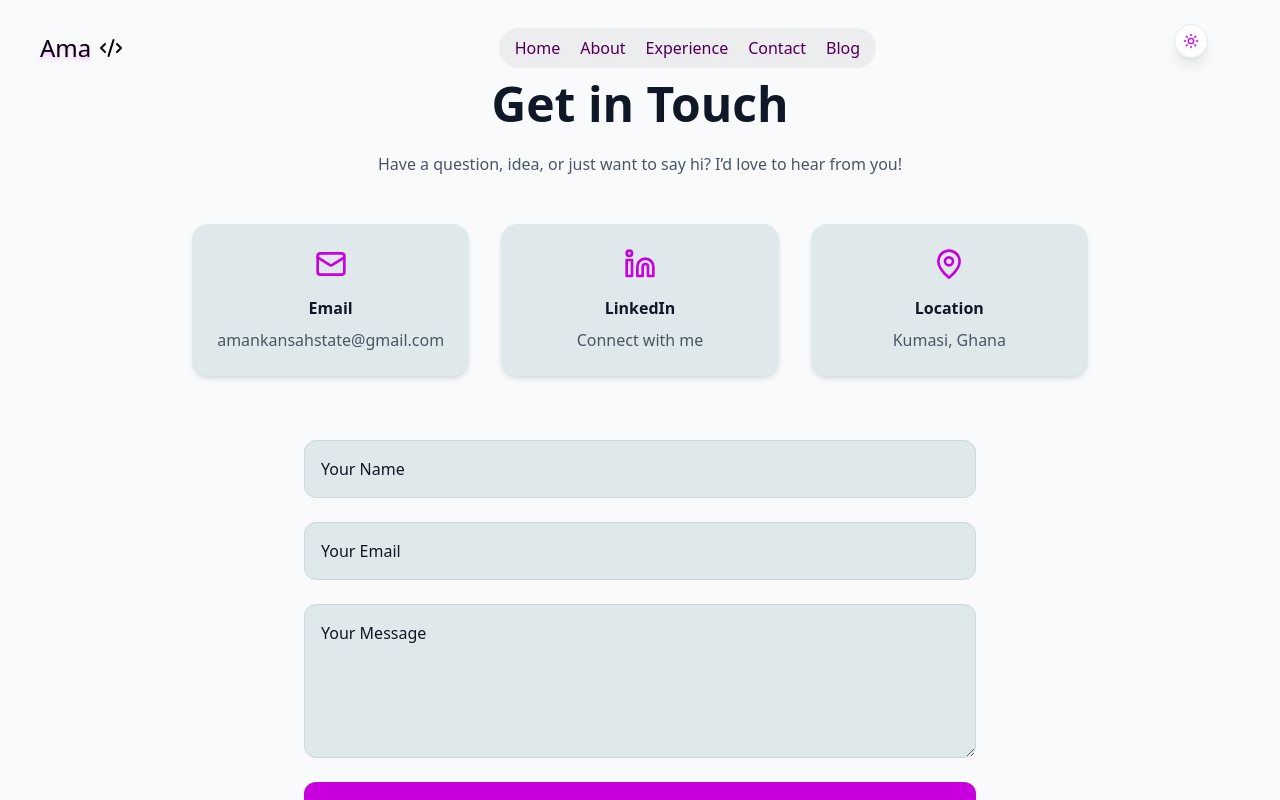
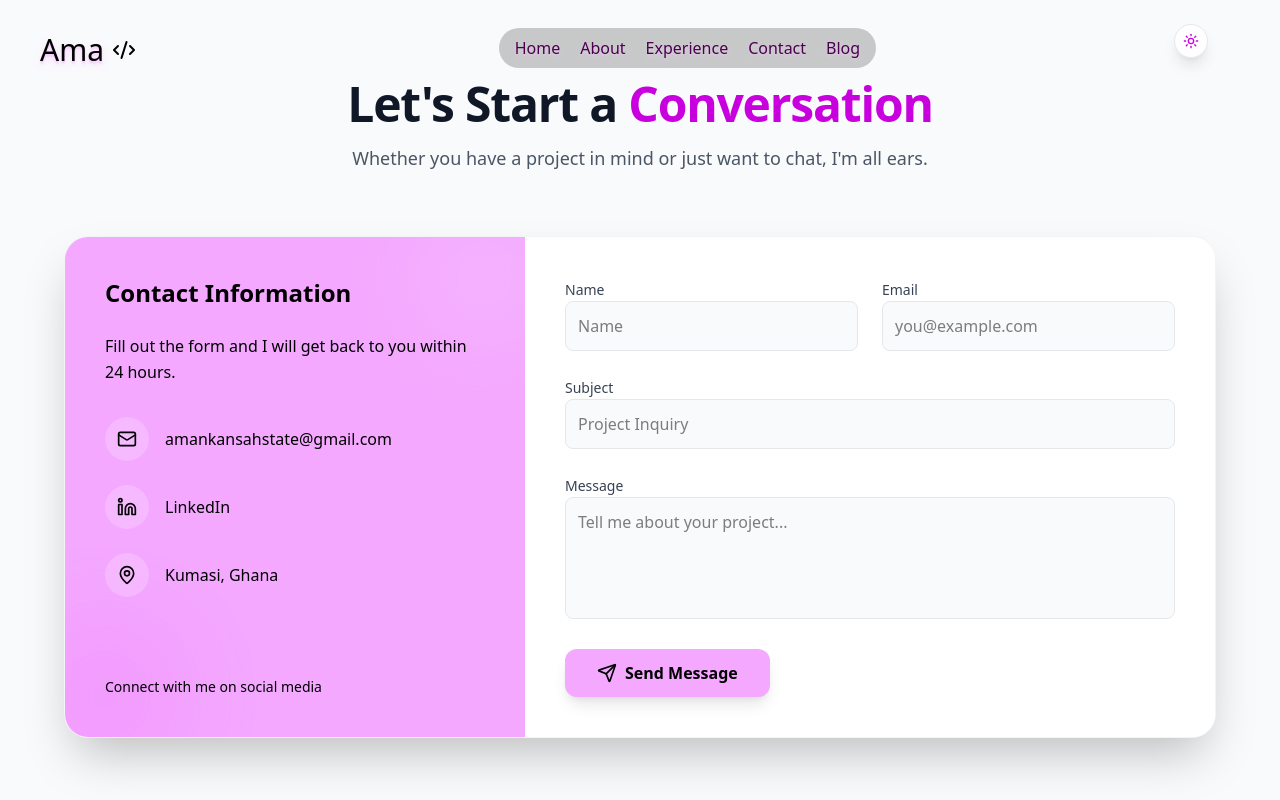
Before and after one commit to Ama-Nkansah/Personal_Website, a React (Vite) app in the folder frontend/: page /contact in a window 1280 px wide. Built offline with nearby package versions, Linux system fonts and the light colour scheme; a web font is replaced by a local one.

Commit message:
contact section is and blog done

```diff
--- a/frontend/src/App.jsx
+++ b/frontend/src/App.jsx
@@ -8,6 +8,7 @@ import {NotFound} from "./pages/NotFound";
 import { Navbar } from "./components/common/menu";
 import { ThemeToggle } from "./components/home/ThemeToggle";
 import {Logo} from "./components/common/my-logo";
+import { Blog } from "./pages/Blog";
 
 function App() {
   return (
@@ -31,6 +32,7 @@ function App() {
         <Route path="/about" element={<About />} />
         <Route path="/experience" element={<Stack />} />
         <Route path="/contact" element={<Contact />} />
+        <Route path="/blog" element={<Blog />} />
       </Routes>
       <div className="py-2 text-center text-sm dark:bg-fuchsia-900/30">
           <Footer />
--- a/frontend/src/components/common/menu.jsx
+++ b/frontend/src/components/common/menu.jsx
@@ -20,7 +20,7 @@ export const Navbar = () => {
       <div className="relative">
         <nav
           className={cn(
-            "z-10 top-7 left-1/3 translate-x-18 fixed md:flex items-center gap-5 rounded-full py-2 px-4 backdrop-blur-md bg-black/5 text-black dark:bg-fuchsia-200 transition-all duration-300 border-zinc-500 hidden"
+            "z-80 top-7 left-1/3 translate-x-18 fixed md:flex items-center gap-5 rounded-full py-2 px-4 backdrop-blur-md bg-black/20 text-black dark:bg-fuchsia-200 transition-all duration-300 border-zinc-500 hidden"
           )}
         >
           {navlinks.map((link) => (
--- a/frontend/src/components/common/my-logo.jsx
+++ b/frontend/src/components/common/my-logo.jsx
@@ -6,7 +6,7 @@ export const Logo = () => {
     <div className="fixed top-6 left-6 md:top-8 md:left-10">
       <Link to="/" className="flex items-center dark:text-fuchsia-200">
           <span
-            className="text-xl md:text-2xl text-glow text-foreground stroke-black text-shadow-lg/20 text-shadow-fuchsia-400 dark:text-shadow-none"
+            className="text-xl md:text-3xl text-glow text-foreground stroke-black text-shadow-lg/20 text-shadow-fuchsia-400 dark:text-shadow-none"
             style={{ fontFamily: "Rubik Bubbles, system-ui", fontStyle: "normal" }}
           >
             Ama
--- a/frontend/src/pages/Contact.jsx
+++ b/frontend/src/pages/Contact.jsx
@@ -1,99 +1,183 @@
+import { useState, useRef } from "react";
 import { motion } from "framer-motion";
-import { Mail, MapPin, Linkedin } from "lucide-react";
+import emailjs from "@emailjs/browser";
+import { Mail, MapPin, Linkedin, Send, Loader2, CheckCircle2 } from "lucide-react";
 
 export default function Contact() {
+  const formRef = useRef();
+  const [loading, setLoading] = useState(false);
+  const [success, setSuccess] = useState(false);
+  const [error, setError] = useState(false);
+
+  const sendEmail = (e) => {
+    e.preventDefault();
+    setLoading(true);
+    setError(false);
+
+    // 🔴 REPLACE THESE STRINGS WITH YOUR ACTUAL EMAILJS KEYS (Instructions below)
+    emailjs
+      .sendForm(
+        "YOUR_SERVICE_ID",
+        "YOUR_TEMPLATE_ID",
+        formRef.current,
+        "YOUR_PUBLIC_KEY"
+      )
+      .then(
+        (result) => {
+          setLoading(false);
+          setSuccess(true);
+          e.target.reset(); // Clear the form
+          setTimeout(() => setSuccess(false), 5000); // Reset success message after 5s
+        },
+        (error) => {
+          setLoading(false);
+          setError(true);
+          console.error(error.text);
+        }
+      );
+  };
+
   return (
-    <section
-      id="contact"
-      className="py-20 px-6 md:px-16 bg-gray-50 dark:bg-[#2b3336]"
+    <section id="contact" className="py-20 px-6 md:px-12 bg-gray-50 dark:bg-gray-950 transition-colors duration-300">
+      <div className="max-w-6xl mx-auto">
+
+        {/* Header */}
+        <div className="text-center mb-16">
+          <motion.h2
+            initial={{ opacity: 0, y: 20 }}
+            whileInView={{ opacity: 1, y: 0 }}
+            transition={{ duration: 0.5 }}
+            className="text-4xl md:text-5xl font-bold text-gray-900 dark:text-white tracking-tight"
           >
-      <div className="max-w-4xl mx-auto text-center">
-        <motion.h2
-          initial={{ opacity: 0, y: 30 }}
-          whileInView={{ opacity: 1, y: 0 }}
-          transition={{ duration: 0.6 }}
-          className="text-3xl md:text-5xl font-bold mb-6 text-gray-900 dark:text-white"
-        >
-          Get in Touch
+            Let's Start a <span className="text-fuchsia-600 dark:text-fuchsia-400">Conversation</span>
           </motion.h2>
+          <p className="mt-4 text-gray-600 dark:text-gray-400 text-lg">
+            Whether you have a project in mind or just want to chat, I'm all ears.
+          </p>
+        </div>
 
-        <p className="text-gray-600 dark:text-gray-300 mb-12">
-          Have a question, idea, or just want to say hi? I’d love to hear from
-          you!
+        <div className="grid md:grid-cols-5 gap-0 shadow-2xl rounded-3xl overflow-hidden bg-white dark:bg-gray-900 border border-gray-100 dark:border-gray-800">
+
+          {/* --- LEFT SIDE: Contact Info (Captivating Visual) --- */}
+          <div className="md:col-span-2 bg-fuchsia-300 p-10 flex flex-col justify-between relative overflow-hidden">
+            {/* Decorative circles */}
+            <div className="absolute top-0 right-0 -mt-10 -mr-10 w-40 h-40 bg-white opacity-10 rounded-full blur-2xl"></div>
+            <div className="absolute bottom-0 left-0 -mb-10 -ml-10 w-40 h-40 bg-fuchsia-400 opacity-20 rounded-full blur-2xl"></div>
+
+            <div className="relative z-10">
+              <h3 className="text-2xl text-black font-bold mb-6">Contact Information</h3>
+              <p className="text-black mb-8 leading-relaxed">
+                Fill out the form and I will get back to you within 24 hours.
               </p>
 
-        {/* Contact Cards */}
-        <div className="grid md:grid-cols-3 gap-8">
-          <motion.div
-            whileHover={{ scale: 1.05 }}
-            className="flex flex-col items-center bg-[#dfe9ec] dark:bg-[#353c3e] p-6 rounded-2xl shadow-md"
-          >
-            <Mail className="h-8 w-8 text-fuchsia-600 dark:text-fuchsia-400 mb-4" />
-            <h3 className="font-semibold text-gray-900 dark:text-white">Email</h3>
-            <a
-              href="mailto:amankansahstate@gmail.com"
-              className="text-gray-600 dark:text-gray-300 mt-2 hover:text-fuchsia-600 dark:hover:text-fuchsia-400"
-            >
-              amankansahstate@gmail.com
-            </a>
-          </motion.div>
-
-          <motion.div
-            whileHover={{ scale: 1.05 }}
-            className="flex flex-col items-center bg-[#dfe9ec] dark:bg-[#353c3e] p-6 rounded-2xl shadow-md"
-          >
-            <Linkedin className="h-8 w-8 text-fuchsia-600 dark:text-fuchsia-400 mb-4" />
-            <h3 className="font-semibold text-gray-900 dark:text-white">LinkedIn</h3>
-            <a
-              href="https://www.linkedin.com/in/amankansah" // replace with your LinkedIn
-              target="_blank"
-              rel="noopener noreferrer"
-              className="text-gray-600 dark:text-gray-300 mt-2 hover:text-fuchsia-600 dark:hover:text-fuchsia-400"
-            >
-              Connect with me
-            </a>
-          </motion.div>
-
-          <motion.div
-            whileHover={{ scale: 1.05 }}
-            className="flex flex-col items-center bg-[#dfe9ec] dark:bg-[#353c3e] p-6 rounded-2xl shadow-md"
-          >
-            <MapPin className="h-8 w-8 text-fuchsia-600 dark:text-fuchsia-400 mb-4" />
-            <h3 className="font-semibold text-gray-900 dark:text-white">Location</h3>
-            <p className="text-gray-600 dark:text-gray-300 mt-2">Kumasi, Ghana</p>
-          </motion.div>
+              <div className="space-y-6 text-black">
+                <div className="flex items-center gap-4">
+                  <div className="p-3 bg-white/20 backdrop-blur-md rounded-full">
+                    <Mail className="w-5 h-5" />
+                  </div>
+                  <span>amankansahstate@gmail.com</span>
                 </div>
 
-        <motion.form
-          initial={{ opacity: 0, y: 30 }}
-          whileInView={{ opacity: 1, y: 0 }}
-          transition={{ duration: 0.6, delay: 0.2 }}
-          action="/contact"
-          method="POST"
-          className="mt-16 grid gap-6 max-w-2xl mx-auto"
-        >
+                <div className="flex items-center gap-4">
+                  <div className="p-3 bg-white/20 backdrop-blur-md rounded-full">
+                    <Linkedin className="w-5 h-5" />
+                  </div>
+                  <a href="https://linkedin.com/in/amankansah" target="_blank" className="hover:underline">LinkedIn</a>
+                </div>
+
+                <div className="flex items-center gap-4">
+                  <div className="p-3 bg-white/20 backdrop-blur-md rounded-full">
+                    <MapPin className="w-5 h-5" />
+                  </div>
+                  <span>Kumasi, Ghana</span>
+                </div>
+              </div>
+            </div>
+
+            {/* Social Links Footer */}
+            <div className="mt-12 relative z-10">
+              <p className="text-sm text-black">Connect with me on social media</p>
+            </div>
+          </div>
+
+          {/* --- RIGHT SIDE: The Functional Form --- */}
+          <div className="md:col-span-3 p-10 bg-white dark:bg-gray-900">
+             <form ref={formRef} onSubmit={sendEmail} className="space-y-6">
+
+                <div className="grid md:grid-cols-2 gap-6">
+                  <div className="space-y-2">
+                    <label className="text-sm font-medium text-gray-700 dark:text-gray-300">Name</label>
                     <input
                       type="text"
-            placeholder="Your Name"
-            className="placeholder-gray-900 dark:placeholder-gray-100 p-4 rounded-xl border border-gray-300 dark:border-gray-600 bg-[#dfe9ec] dark:bg-[#353c3e] dark:text-white focus:outline-none focus:ring-2 focus:ring-fuchsia-500"
+                      name="user_name"
+                      required
+                      className="w-full p-3 rounded-lg bg-gray-50 dark:bg-gray-800 border border-gray-200 dark:border-gray-700 focus:outline-none focus:ring-2 focus:ring-fuchsia-500 transition-all dark:text-white"
+                      placeholder="Name"
                     />
+                  </div>
+                  <div className="space-y-2">
+                    <label className="text-sm font-medium text-gray-700 dark:text-gray-300">Email</label>
                     <input
                       type="email"
-            placeholder="Your Email"
-            className="placeholder-gray-900 dark:placeholder-gray-100 p-4 rounded-xl border border-gray-300 dark:border-gray-600 bg-[#dfe9ec] dark:bg-[#353c3e] dark:text-white focus:outline-none focus:ring-2 focus:ring-fuchsia-500"
+                      name="user_email"
+                      required
+                      className="w-full p-3 rounded-lg bg-gray-50 dark:bg-gray-800 border border-gray-200 dark:border-gray-700 focus:outline-none focus:ring-2 focus:ring-fuchsia-500 transition-all dark:text-white"
+                      placeholder="you@example.com"
                     />
+                  </div>
+                </div>
+
+                <div className="space-y-2">
+                  <label className="text-sm font-medium text-gray-700 dark:text-gray-300">Subject</label>
+                  <input
+                    type="text"
+                    name="subject"
+                    required
+                    className="w-full p-3 rounded-lg bg-gray-50 dark:bg-gray-800 border border-gray-200 dark:border-gray-700 focus:outline-none focus:ring-2 focus:ring-fuchsia-500 transition-all dark:text-white"
+                    placeholder="Project Inquiry"
+                  />
+                </div>
+
+                <div className="space-y-2">
+                  <label className="text-sm font-medium text-gray-700 dark:text-gray-300">Message</label>
                   <textarea
-            rows="5"
-            placeholder="Your Message"
-            className="placeholder-gray-900 dark:placeholder-gray-100 p-4 rounded-xl border border-gray-300 dark:border-gray-600 bg-[#dfe9ec] dark:bg-[#353c3e] dark:text-white focus:outline-none focus:ring-2 focus:ring-fuchsia-500"
+                    name="message" // Required for EmailJS
+                    rows="4"
+                    required
+                    className="w-full p-3 rounded-lg bg-gray-50 dark:bg-gray-800 border border-gray-200 dark:border-gray-700 focus:outline-none focus:ring-2 focus:ring-fuchsia-500 transition-all dark:text-white resize-none"
+                    placeholder="Tell me about your project..."
                   ></textarea>
+                </div>
+
                 <button
                   type="submit"
-            className="w-full py-4 rounded-xl bg-fuchsia-600 text-white font-semibold hover:bg-fuchsia-700 transition duration-300 shadow-md"
+                  disabled={loading}
+                  className="w-full md:w-auto px-8 py-3 rounded-xl bg-fuchsia-300 hover:bg-fuchsia-400 text-black font-semibold transition-all flex items-center justify-center gap-2 disabled:opacity-70 disabled:cursor-not-allowed shadow-lg hover:shadow-fuchsia-500/30"
                 >
-            Send Message
+                  {loading ? (
+                    <>
+                      <Loader2 className="animate-spin w-5 h-5" /> Sending...
+                    </>
+                  ) : success ? (
+                    <>
+                      <CheckCircle2 className="w-5 h-5" /> Sent Successfully!
+                    </>
+                  ) : (
+                    <>
+                      <Send className="w-5 h-5" /> Send Message
+                    </>
+                  )}
                 </button>
-        </motion.form>
+
+                {error && (
+                  <p className="text-red-500 text-sm mt-2 text-center">
+                    Something went wrong. Please try again or email me directly.
+                  </p>
+                )}
+             </form>
+          </div>
+
+        </div>
       </div>
     </section>
   );
--- a/package.json
+++ b/package.json
@@ -12,6 +12,7 @@
     "concurrently": "^9.2.1"
   },
   "dependencies": {
+    "@emailjs/browser": "^4.4.1",
     "@refinedev/core": "^5.0.4",
     "@refinedev/simple-rest": "^6.0.0",
     "swiper": "^12.0.3"
```
Also changed, not shown: frontend/src/pages/Blog.jsx (+91 -5 lines), 1 other file (tests, documents, lock files or other folders). Lines whose indentation alone changed are shown as unchanged.
